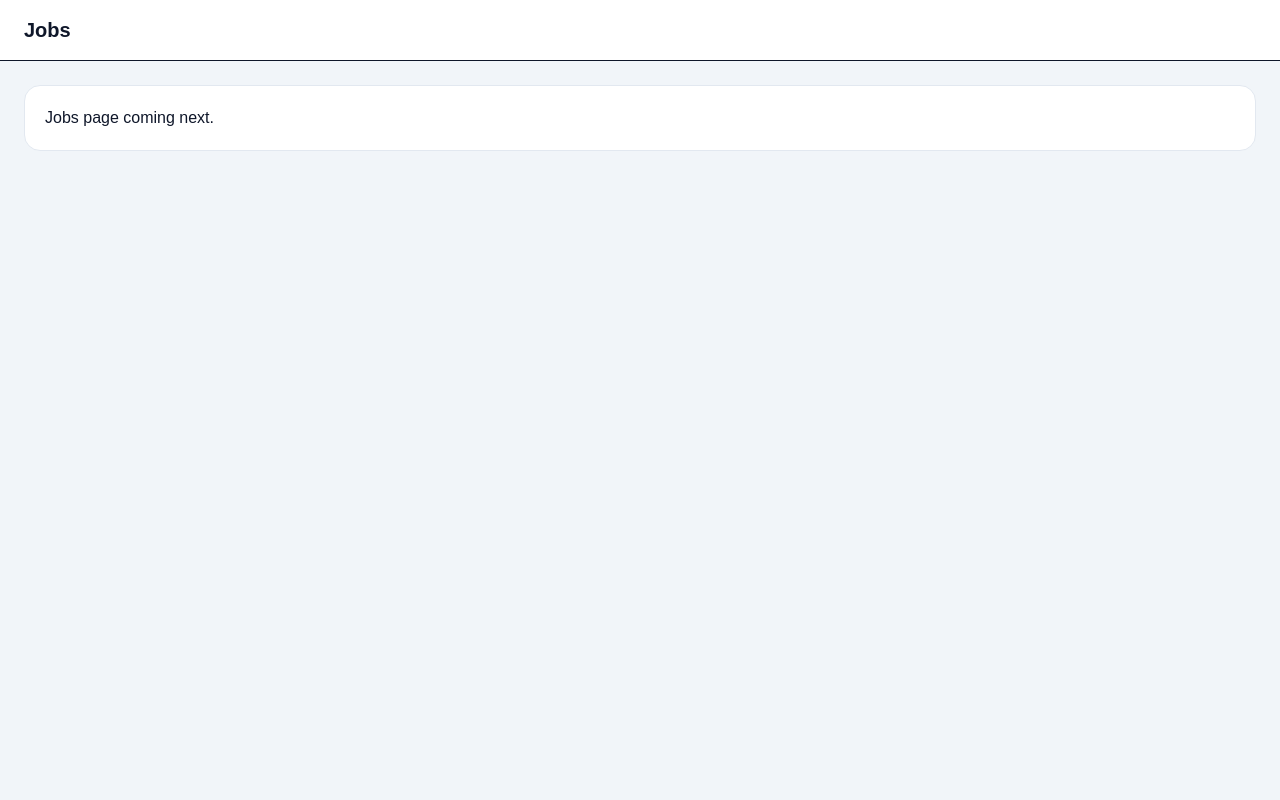
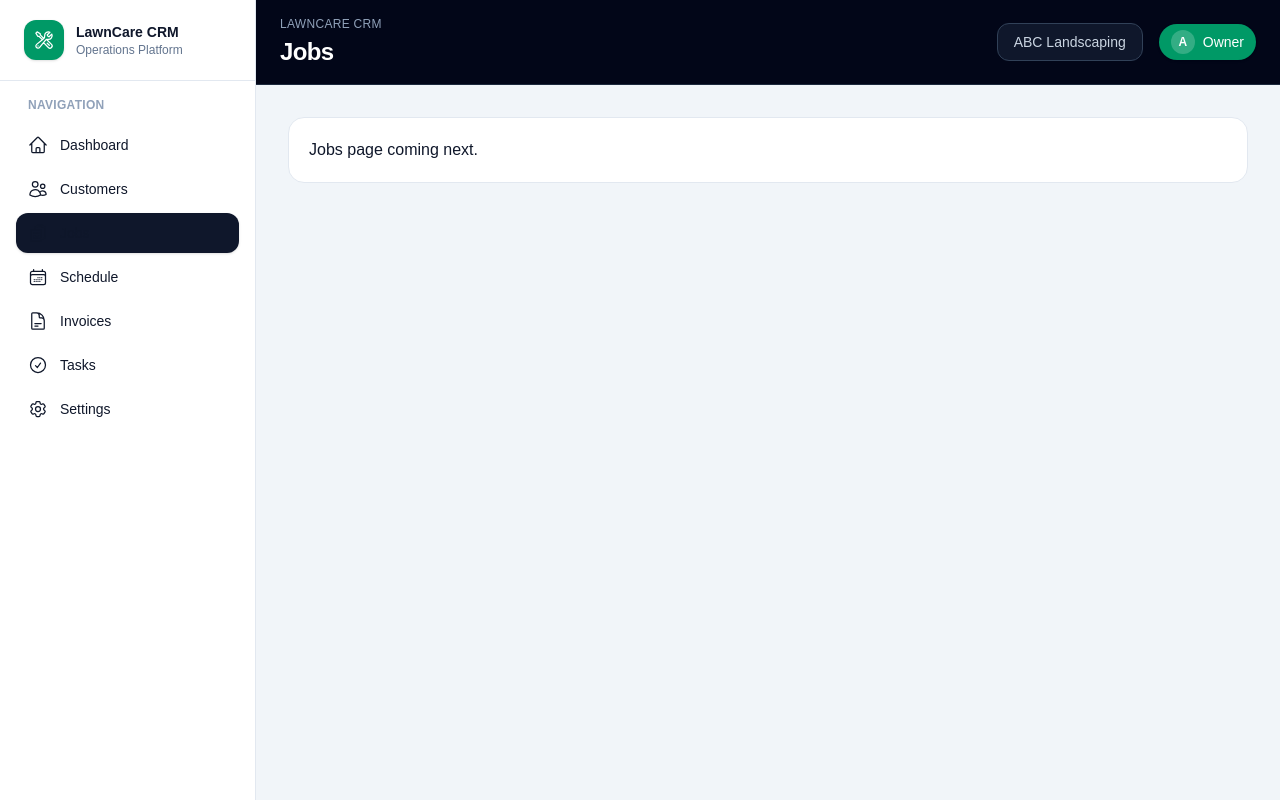
Before and after one commit to ruedabus/lawncare-crm, a Next.js app: page /jobs in a window 1280 px wide. Built offline with nearby package versions, Linux system fonts and the light colour scheme.

Commit message:
Add create updated UI

```diff
--- a/package.json
+++ b/package.json
@@ -18,7 +18,9 @@
     "tailwindcss": "^4.2.2"
   },
   "devDependencies": {
+    "@tailwindcss/postcss": "^4.2.2",
     "@types/react": "19.2.14",
+    "postcss": "^8.5.9",
     "typescript": "6.0.2"
   }
 }
--- a/src/app/dashboard/page.tsx
+++ b/src/app/dashboard/page.tsx
@@ -1,13 +1,19 @@
+import {
+  BanknotesIcon,
+  ClipboardDocumentListIcon,
+  DocumentTextIcon,
+  UsersIcon,
+} from "@heroicons/react/24/outline";
 import { redirect } from "next/navigation";
 import { createClient } from "../../lib/supabase/server";
 import { AppShell } from "../../components/layout/app-shell";
 
 async function getDashboardStats() {
   return {
-    todayJobs: 0,
-    openLeads: 0,
-    callbacksDue: 0,
-    outstandingInvoices: 0,
+    totalCustomers: 5,
+    activeJobs: 8,
+    unpaidInvoices: 2,
+    monthlyRevenue: 2450,
   };
 }
 
@@ -26,27 +32,209 @@ export default async function DashboardPage() {
 
   return (
     <AppShell title="Dashboard">
-      <div className="grid gap-4 md:grid-cols-2 xl:grid-cols-4">
-        <StatCard label="Today's Jobs" value={stats.todayJobs} />
-        <StatCard label="Open Leads" value={stats.openLeads} />
-        <StatCard label="Callbacks Due" value={stats.callbacksDue} />
-        <StatCard label="Outstanding Invoices" value={stats.outstandingInvoices} />
+      <div className="space-y-6">
+        <section className="grid gap-4 md:grid-cols-2 xl:grid-cols-4">
+          <MetricCard
+            title="Customers"
+            value={stats.totalCustomers}
+            subtitle="Active customer records"
+            icon={<UsersIcon className="h-6 w-6" />}
+            color="bg-blue-600"
+          />
+          <MetricCard
+            title="Jobs"
+            value={stats.activeJobs}
+            subtitle="Open or scheduled jobs"
+            icon={<ClipboardDocumentListIcon className="h-6 w-6" />}
+            color="bg-violet-600"
+          />
+          <MetricCard
+            title="Unpaid Invoices"
+            value={stats.unpaidInvoices}
+            subtitle="Invoices awaiting payment"
+            icon={<DocumentTextIcon className="h-6 w-6" />}
+            color="bg-amber-500"
+          />
+          <MetricCard
+            title="Monthly Revenue"
+            value={`$${stats.monthlyRevenue}`}
+            subtitle="Current month total"
+            icon={<BanknotesIcon className="h-6 w-6" />}
+            color="bg-emerald-600"
+          />
+        </section>
+
+        <section className="grid gap-6 xl:grid-cols-3">
+          <div className="rounded-2xl border border-slate-200 bg-white p-6 shadow-sm xl:col-span-2">
+            <div className="flex items-center justify-between">
+              <div>
+                <h3 className="text-lg font-semibold text-slate-900">
+                  Business Overview
+                </h3>
+                <p className="mt-1 text-sm text-slate-500">
+                  Revenue and operations summary
+                </p>
+              </div>
+              <div className="rounded-full bg-slate-100 px-3 py-1 text-xs font-medium text-slate-600">
+                This Month
+              </div>
+            </div>
+
+            <div className="mt-6 h-72 rounded-2xl border border-dashed border-slate-300 bg-slate-50 p-6">
+              <div className="flex h-full flex-col justify-between">
+                <div>
+                  <p className="text-sm font-medium text-slate-700">
+                    Revenue Chart Placeholder
+                  </p>
+                  <p className="mt-1 text-sm text-slate-500">
+                    We can wire this to live revenue data next.
+                  </p>
+                </div>
+
+                <div className="grid grid-cols-6 gap-3">
+                  {[55, 80, 40, 95, 60, 72].map((height, index) => (
+                    <div
+                      key={index}
+                      className="flex items-end justify-center rounded-xl bg-white p-2"
+                    >
+                      <div
+                        className="w-full rounded-md bg-green-500"
+                        style={{ height: `${height}%` }}
+                      />
+                    </div>
+                  ))}
+                </div>
+              </div>
+            </div>
+          </div>
+
+          <div className="space-y-6">
+            <PanelCard title="Quick Actions">
+              <div className="grid gap-3">
+                <ActionButton label="Add Customer" />
+                <ActionButton label="Create Job" />
+                <ActionButton label="Create Invoice" />
+                <ActionButton label="View Schedule" />
+              </div>
+            </PanelCard>
+
+            <PanelCard title="Today">
+              <div className="space-y-4">
+                <StatusRow label="Open Invoices" value="2" />
+                <StatusRow label="Active Jobs" value="8" />
+                <StatusRow label="Scheduled Jobs" value="1" />
+                <StatusRow label="Completed Today" value="0" />
+              </div>
+            </PanelCard>
+          </div>
+        </section>
+
+        <section className="grid gap-6 lg:grid-cols-3">
+          <PanelCard title="Recent Activity">
+            <div className="space-y-3 text-sm text-slate-600">
+              <ActivityItem text="Customer added: John Doe" />
+              <ActivityItem text="Job updated: Weekly mowing" />
+              <ActivityItem text="Invoice created: Lawn mowing invoice" />
+            </div>
+          </PanelCard>
+
+          <PanelCard title="Payment Snapshot">
+            <div className="flex items-center justify-center py-6">
+              <div className="flex h-36 w-36 items-center justify-center rounded-full border-8 border-sky-400 text-center">
+                <div>
+                  <p className="text-3xl font-bold text-slate-900">60%</p>
+                  <p className="text-xs text-slate-500">Paid Invoices</p>
+                </div>
+              </div>
+            </div>
+          </PanelCard>
+
+          <PanelCard title="Weather / Route Placeholder">
+            <div className="space-y-2 text-sm text-slate-600">
+              <p>Use this area later for weather, routes, or crew planning.</p>
+              <div className="rounded-xl bg-slate-100 p-4">
+                <p className="font-medium text-slate-800">Brooksville, FL</p>
+                <p className="mt-1 text-slate-500">Sunny, 78°F</p>
+              </div>
+            </div>
+          </PanelCard>
+        </section>
       </div>
     </AppShell>
   );
 }
 
-function StatCard({
+function MetricCard({
+  title,
+  value,
+  subtitle,
+  icon,
+  color,
+}: {
+  title: string;
+  value: string | number;
+  subtitle: string;
+  icon: React.ReactNode;
+  color: string;
+}) {
+  return (
+    <div className="overflow-hidden rounded-2xl bg-white shadow-sm ring-1 ring-slate-200">
+      <div className="flex">
+        <div className={`flex items-center justify-center px-5 text-white ${color}`}>
+          {icon}
+        </div>
+        <div className="flex-1 p-5">
+          <p className="text-sm font-medium text-slate-500">{title}</p>
+          <p className="mt-2 text-3xl font-bold text-slate-900">{value}</p>
+          <p className="mt-1 text-xs text-slate-400">{subtitle}</p>
+        </div>
+      </div>
+    </div>
+  );
+}
+
+function PanelCard({
+  title,
+  children,
+}: {
+  title: string;
+  children: React.ReactNode;
+}) {
+  return (
+    <div className="rounded-2xl border border-slate-200 bg-white p-6 shadow-sm">
+      <h3 className="text-lg font-semibold text-slate-900">{title}</h3>
+      <div className="mt-4">{children}</div>
+    </div>
+  );
+}
+
+function ActionButton({ label }: { label: string }) {
+  return (
+    <button className="rounded-xl border border-slate-200 bg-slate-50 px-4 py-3 text-left text-sm font-medium text-slate-700 transition hover:bg-slate-100">
+      {label}
+    </button>
+  );
+}
+
+function StatusRow({
   label,
   value,
 }: {
   label: string;
-  value: number | string;
+  value: string;
 }) {
   return (
-    <div className="rounded-2xl border border-slate-200 bg-white p-5">
-      <p className="text-sm text-slate-500">{label}</p>
-      <p className="mt-2 text-3xl font-bold text-slate-900">{value}</p>
+    <div className="flex items-center justify-between rounded-xl bg-slate-50 px-4 py-3">
+      <span className="text-sm text-slate-600">{label}</span>
+      <span className="text-sm font-semibold text-slate-900">{value}</span>
     </div>
   );
 }
+
+function ActivityItem({ text }: { text: string }) {
+  return (
+    <div className="rounded-xl bg-slate-50 px-4 py-3">
+      <p>{text}</p>
+    </div>
+  );
+}
--- a/src/app/globals.css
+++ b/src/app/globals.css
@@ -1,7 +1,7 @@
 @import "tailwindcss";
 
 :root {
-  --background: #f8fafc;
+  --background: #f1f5f9;
   --foreground: #0f172a;
 }
 
@@ -9,6 +9,7 @@ html,
 body {
   margin: 0;
   padding: 0;
+  min-height: 100%;
   background: var(--background);
   color: var(--foreground);
   font-family: Arial, Helvetica, sans-serif;
@@ -22,3 +23,10 @@ a {
   color: inherit;
   text-decoration: none;
 }
+
+button,
+input,
+select,
+textarea {
+  font: inherit;
+}
--- a/src/components/layout/app-shell.tsx
+++ b/src/components/layout/app-shell.tsx
@@ -1,17 +1,27 @@
-export function AppShell({
-  title,
-  children,
-}: {
+import { Sidebar } from "./sidebar";
+import { Topbar } from "./topbar";
+
+type AppShellProps = {
   title: string;
   children: React.ReactNode;
-}) {
+};
+
+export function AppShell({ title, children }: AppShellProps) {
   return (
     <div className="min-h-screen bg-slate-100">
-      <header className="border-b bg-white px-6 py-4">
-        <h1 className="text-xl font-bold">{title}</h1>
-      </header>
+      <div className="flex min-h-screen">
+        <Sidebar />
 
-      <main className="p-6">{children}</main>
+        <div className="flex min-w-0 flex-1 flex-col">
+          <Topbar title={title} />
+
+          <main className="flex-1">
+            <div className="mx-auto w-full max-w-7xl p-4 sm:p-6 lg:p-8">
+              {children}
+            </div>
+          </main>
+        </div>
+      </div>
     </div>
   );
 }
--- a/src/components/layout/sidebar.tsx
+++ b/src/components/layout/sidebar.tsx
@@ -6,18 +6,19 @@ import clsx from "clsx";
 import {
   HomeIcon,
   UsersIcon,
-  FunnelIcon,
+  ClipboardDocumentListIcon,
   CalendarDaysIcon,
   DocumentTextIcon,
   CheckCircleIcon,
   Cog6ToothIcon,
+  WrenchScrewdriverIcon,
 } from "@heroicons/react/24/outline";
 
 const navItems = [
   { href: "/dashboard", label: "Dashboard", icon: HomeIcon },
   { href: "/customers", label: "Customers", icon: UsersIcon },
-  { href: "/leads", label: "Leads", icon: FunnelIcon },
-  { href: "/jobs", label: "Jobs", icon: CalendarDaysIcon },
+  { href: "/jobs", label: "Jobs", icon: ClipboardDocumentListIcon },
+  { href: "/schedule", label: "Schedule", icon: CalendarDaysIcon },
   { href: "/invoices", label: "Invoices", icon: DocumentTextIcon },
   { href: "/tasks", label: "Tasks", icon: CheckCircleIcon },
   { href: "/settings", label: "Settings", icon: Cog6ToothIcon },
@@ -27,34 +28,51 @@ export function Sidebar() {
   const pathname = usePathname();
 
   return (
-    <aside className="w-64 border-r border-slate-200 bg-white p-4">
-      <div className="mb-8">
-        <h1 className="text-xl font-bold">LawnCare CRM</h1>
-        <p className="text-sm text-slate-500">Operator Console</p>
+    <aside className="hidden w-64 flex-col border-r border-slate-200 bg-white lg:flex">
+      <div className="border-b border-slate-200 px-6 py-5">
+        <div className="flex items-center gap-3">
+          <div className="flex h-10 w-10 shrink-0 items-center justify-center rounded-xl bg-emerald-600 shadow-sm">
+            <WrenchScrewdriverIcon className="h-5 w-5 text-white" />
           </div>
+
+          <div className="min-w-0">
+            <h1 className="truncate text-sm font-bold text-slate-900">
+              LawnCare CRM
+            </h1>
+            <p className="text-xs text-slate-500">Operations Platform</p>
+          </div>
+        </div>
+      </div>
+
+      <div className="flex-1 px-4 py-4">
+        <p className="mb-3 px-3 text-xs font-semibold uppercase tracking-wide text-slate-400">
+          Navigation
+        </p>
 
         <nav className="space-y-1">
           {navItems.map((item) => {
             const Icon = item.icon;
-          const active = pathname === item.href;
+            const active =
+              pathname === item.href || pathname.startsWith(`${item.href}/`);
 
             return (
               <Link
                 key={item.href}
                 href={item.href}
                 className={clsx(
-                "flex items-center gap-3 rounded-lg px-3 py-2 text-sm transition",
+                  "flex items-center gap-3 rounded-xl px-3 py-2.5 text-sm font-medium transition",
                   active
-                  ? "bg-slate-900 text-white"
-                  : "text-slate-700 hover:bg-slate-100"
+                    ? "bg-slate-900 text-white shadow-sm"
+                    : "text-slate-600 hover:bg-slate-100 hover:text-slate-900"
                 )}
               >
-              <Icon className="h-5 w-5" />
-              <span>{item.label}</span>
+                <Icon className="h-5 w-5 shrink-0" />
+                <span className="truncate">{item.label}</span>
               </Link>
             );
           })}
         </nav>
+      </div>
     </aside>
   );
 }
--- a/src/components/layout/topbar.tsx
+++ b/src/components/layout/topbar.tsx
@@ -4,14 +4,28 @@ type TopbarProps = {
 
 export function Topbar({ title }: TopbarProps) {
   return (
-    <header className="flex h-16 items-center justify-between border-b border-slate-200 bg-white px-6">
-      <div>
-        <h2 className="text-lg font-semibold text-slate-900">{title}</h2>
-      </div>
+    <header className="border-b border-slate-800 bg-slate-950 px-6 py-4 text-white">
+      <div className="flex items-center justify-between">
+        <div>
+          <p className="text-xs uppercase tracking-wide text-slate-400">
+            LawnCare CRM
+          </p>
+          <h2 className="mt-1 text-2xl font-semibold tracking-tight">
+            {title}
+          </h2>
+        </div>
 
-      <div className="flex items-center gap-3">
-        <div className="rounded-full bg-slate-200 px-3 py-1 text-sm text-slate-700">
-          Owner
+        <div className="flex items-center gap-4">
+          <div className="hidden rounded-xl border border-slate-700 bg-slate-900 px-4 py-2 text-sm text-slate-300 sm:block">
+            ABC Landscaping
+          </div>
+
+          <div className="flex items-center gap-2 rounded-full bg-emerald-600 px-3 py-1.5 text-sm font-medium text-white shadow-sm">
+            <div className="flex h-6 w-6 items-center justify-center rounded-full bg-white/20 text-xs font-bold">
+              A
+            </div>
+            Owner
+          </div>
         </div>
       </div>
     </header>
```
Also changed, not shown: postcss.config.mjs (added, +7 -0 lines), 1 other file (tests, documents, lock files or other folders). Lines whose indentation alone changed are shown as unchanged.
